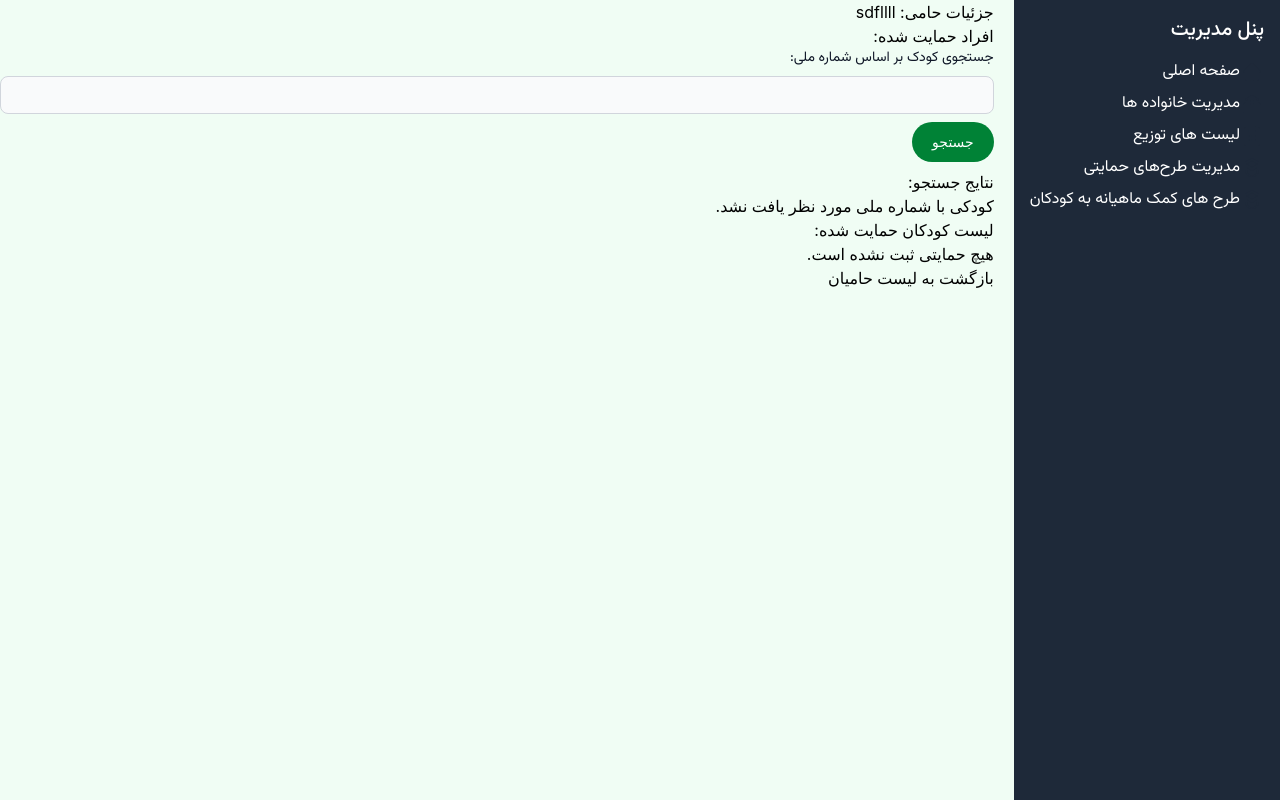
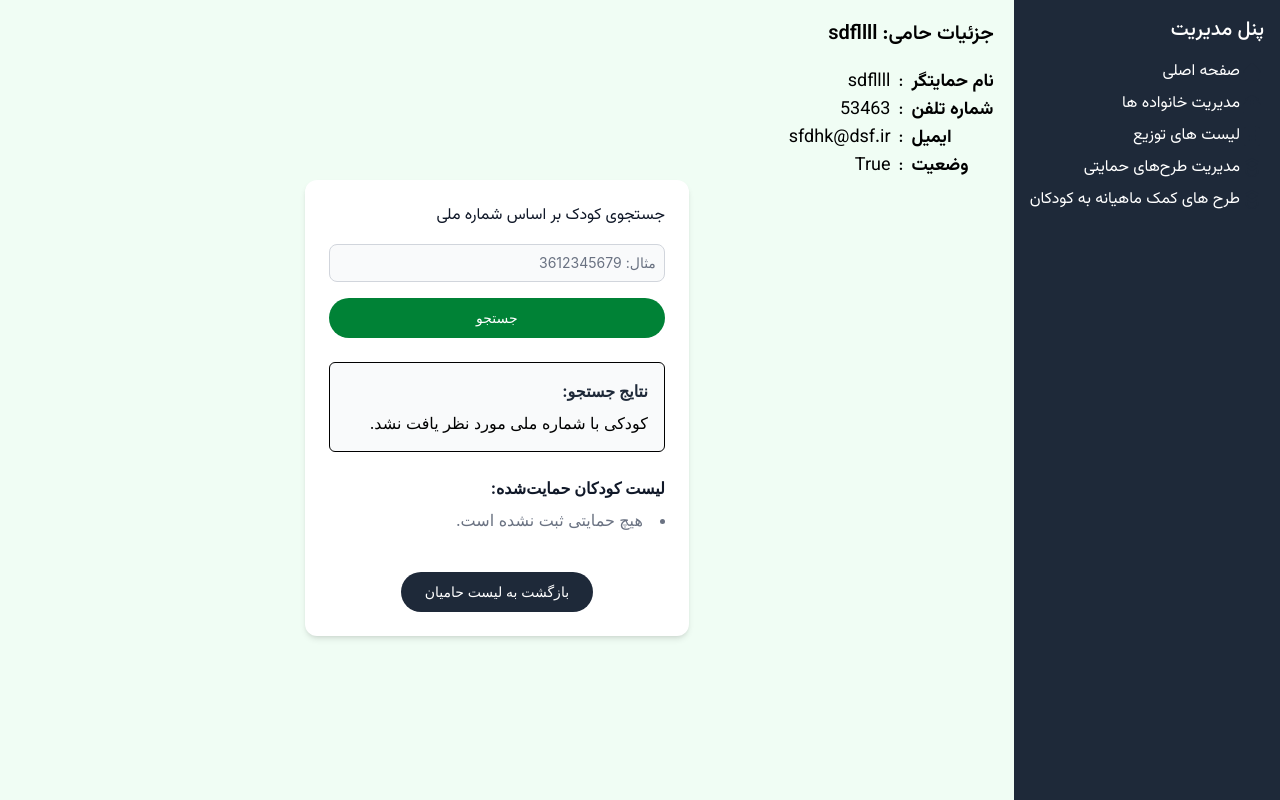
Before and after one commit to salman-hamidi2024/MCM, a Django app: page /supporter/1/ in a window 1280 px wide. Shown: the part 64-864 px from the top of the page. Run offline with Django 5.2, Linux system fonts and the light colour scheme; data comes from the database, SQL or seed files in the repository; both versions use the stored data as it was after the commit; data that the repository does not hold is empty.

Commit message:
new update at 1404/4/4

```diff
--- a/BMS/settings.py
+++ b/BMS/settings.py
@@ -37,6 +37,7 @@
     'django.contrib.sessions',
     'django.contrib.messages',
     'django.contrib.staticfiles',
+    'django.contrib.humanize',
     'jalali_date',
 
     # My Apps
--- a/Mohsenin/templates/Support/supporter_detail.html
+++ b/Mohsenin/templates/Support/supporter_detail.html
@@ -1,49 +1,125 @@
 {% extends "base.html" %}
-
+{% load humanize %}
 
 
 {% block content %}
-<h1>جزئیات حامی: {{ object }}</h1>
-    <h2>افراد حمایت شده:</h2>
+  <!-- عنوان حامی -->
+  <h1 class="vazir-semibold text-xl py-5 ">جزئیات حامی: {{ object }}</h1>
 
-    <form method="post" action="{% url 'support-create' %}">
+   <table class="w-full max-w-2xl text-right vazir-normal text-lg">
+      <tbody>
+          <tr>
+              <td class="text-left vazir-bold" style="max-width: 200px; white-space: nowrap;">
+                نام حمایتگر
+              </td>
+              <td class="text-center px-2" style="width: 20px;">
+                  :
+              </td>
+              <td class="text-right" style="width: 800px; white-space: nowrap;">
+                {{ object.name }}
+              </td>
+          </tr>
+          <tr>
+            <td class="text-left  vazir-bold" style="max-width: 200px; white-space: nowrap;">
+              شماره تلفن
+            </td>
+            <td class="text-center" style="width: 20px;">
+                :
+            </td>
+            <td class="text-right" style="width: 800px;  white-space: nowrap;">
+              {{ object.contact_number }}
+            </td>
+          </tr>
+          <tr>
+            <td class="text-left  vazir-bold" style="max-width: 200px; white-space: nowrap;">
+              ایمیل
+            </td>
+            <td class="text-center" style="width: 20px;">
+                :
+            </td>
+            <td class="text-right" style="width: 800px;  white-space: nowrap;">
+              {{ object.email }}
+            </td>
+          </tr>
+          <tr>
+            <td class="text-left  vazir-bold" style="max-width: 200px; white-space: nowrap;">
+              وضعیت
+            </td>
+            <td class="text-center" style="width: 20px;">
+                :
+            </td>
+            <td class="text-right" style="width: 800px;  white-space: nowrap;">
+              {{ object.is_active }}
+            </td>
+          </tr>
+
+      </tbody>
+  </table>
+
+<div class="w-96 mx-auto p-6 bg-white rounded-xl shadow-md space-y-6">
+
+  <!-- فرم جستجوی کودک -->
+  <div class="space-y-4">
+    <h2 class="vazir-normal text-base font-medium text-gray-900">جستجوی کودک بر اساس شماره ملی</h2>
+    <form method="post" action="{% url 'support-create' %}" class="flex flex-col gap-4">
       {% csrf_token %}
       <input type="hidden" name="supporter" value="{{ object.pk }}">
       <input type="hidden" name="is_active" value="true">
-         <div class="relative z-0 w-full mb-2 group pl-4">
-            <label for="search-national-id" class="block mb-2 vazir-normal text-sm font-medium text-gray-900">جستجوی کودک بر اساس شماره ملی:</label>
-            <input type="text" id="search-national-id" name="national_id" class="bg-gray-50 border border-gray-300 text-gray-900 vazir-normal text-sm rounded-lg focus:ring-blue-500 focus:border-blue-500 block w-full p-2" required>
+
+      <input type="text" id="search-national-id" name="national_id"
+             class="bg-gray-50 border border-gray-300 text-gray-900 text-sm rounded-lg focus:ring-blue-500 focus:border-blue-500 block w-full p-2"
+             placeholder="مثال: 3612345679" required>
+
+      <button type="submit"
+              class="self-start text-white bg-green-700 hover:bg-green-800 focus:ring-4 focus:ring-green-300 font-medium rounded-full text-sm px-5 py-2.5">
+        جستجو
+      </button>
+    </form>
   </div>
-        <button type="submit" class="text-white bg-green-700 hover:bg-green-800 cursor-pointer focus:outline-none focus:ring-4 focus:ring-green-300 font-medium rounded-full text-sm px-5 py-2.5 text-center me-2 mb-2 ">جستجو</button>
-    </form>
 
-    <h3>نتایج جستجو:</h3>
-    <div id="search-results">
+  <!-- نتایج جستجو -->
+  <div class="bg-gray-50 p-4 rounded-md border">
+    <h3 class="font-bold text-gray-800 mb-2">نتایج جستجو:</h3>
     {% if searched_person %}
       <p>کودک پیدا شد: <strong>{{ searched_person }}</strong></p>
-            <form method="post" action="{% url 'support-create' %}">
+      <form method="post" action="{% url 'support-create' %}" class="mt-3">
         {% csrf_token %}
         <input type="hidden" name="supporter" value="{{ object.pk }}">
         <input type="hidden" name="person" value="{{ searched_person.pk }}">
-                <input type="hidden" name="amount" value="1000000">  <!-- Default amount; adjust as needed -->
+        <input type="hidden" name="amount" value="1000000">
         <input type="hidden" name="is_active" value="true">
-                <button type="submit">اضافه کردن به حمایت</button>
+        <button type="submit"
+                class="text-white bg-blue-600 hover:bg-blue-700 focus:ring-4 focus:ring-blue-300 font-medium rounded-full text-sm px-5 py-2.5">
+          اضافه کردن به حمایت
+        </button>
       </form>
     {% else %}
-            <p>کودکی با شماره ملی مورد نظر یافت نشد.</p>
+      <p class="text-600">کودکی با شماره ملی مورد نظر یافت نشد.</p>
     {% endif %}
   </div>
 
-    <h3>لیست کودکان حمایت شده:</h3>
-    <ul>
+  <!-- لیست کودکان حمایت‌شده -->
+  <div class="space-y-2">
+    <h3 class="font-bold text-gray-900">لیست کودکان حمایت‌شده:</h3>
+    <ul class="list-disc list-inside space-y-1 text-gray-700">
       {% for support in object.supports.all %}
-            <li>{{ support.person }} - مبلغ: {{ support.amount }} | تاریخ: {{ support.support_date }}</li>
+        <li>
+          {{ support.person }} - مبلغ: {{ support.amount|intcomma }} تومان | تاریخ: {{ support.support_date }}
+        </li>
       {% empty %}
-            <li>هیچ حمایتی ثبت نشده است.</li>
+        <li class="text-gray-500">هیچ حمایتی ثبت نشده است.</li>
       {% endfor %}
     </ul>
+  </div>
 
-    <a href="{% url 'supporter-list' %}">بازگشت به لیست حامیان</a>
+  <!-- دکمه بازگشت -->
+  <div class="text-center pt-4">
+    <a href="{% url 'supporter-list' %}"
+       class="inline-block text-white bg-gray-800 hover:bg-gray-900 focus:ring-4 focus:ring-gray-300 font-medium rounded-full text-sm px-6 py-2.5">
+      بازگشت به لیست حامیان
+    </a>
+  </div>
 
+</div>
 
 {% endblock content%}
```
Also changed, not shown: Mohsenin/templates/Support/support_form.html (added, +110 -0 lines), Mohsenin/Views/supportviews.py (line endings or trailing spaces), db.sqlite3. Lines whose indentation alone changed are shown as unchanged.
